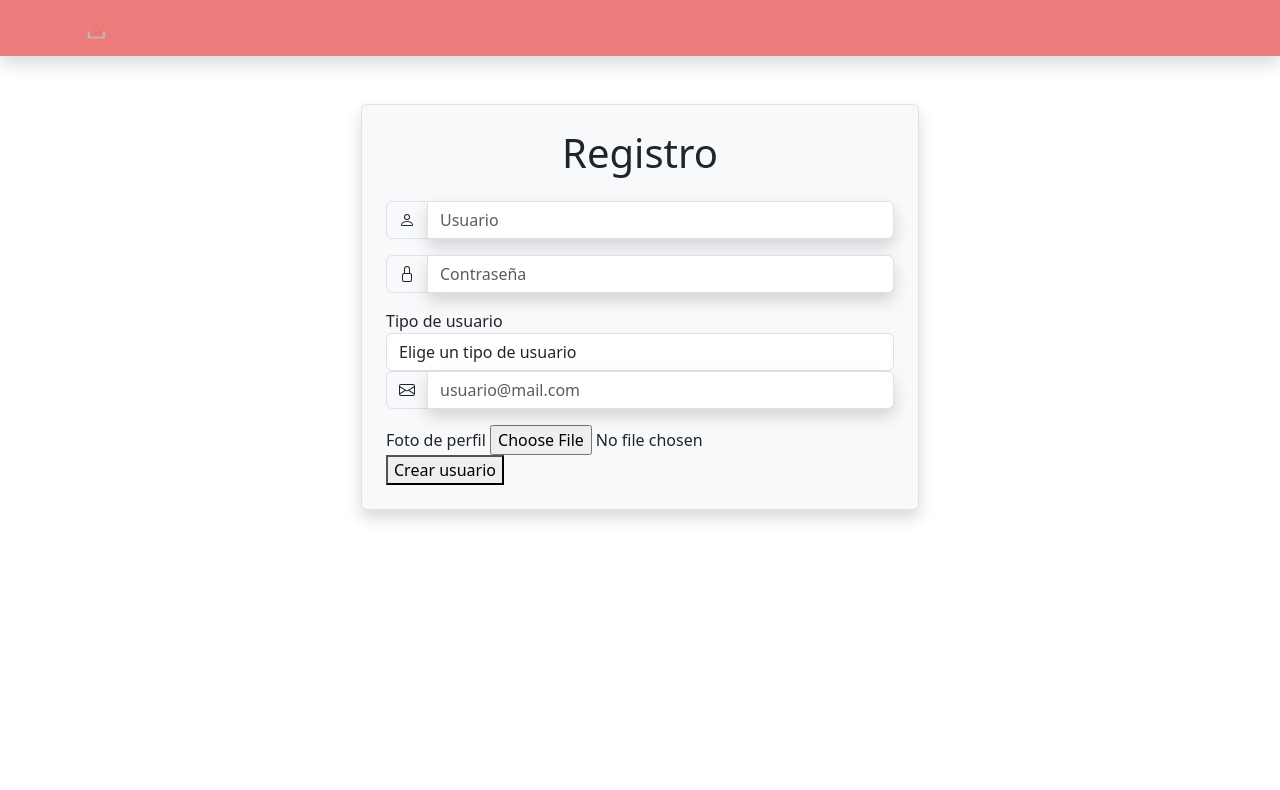
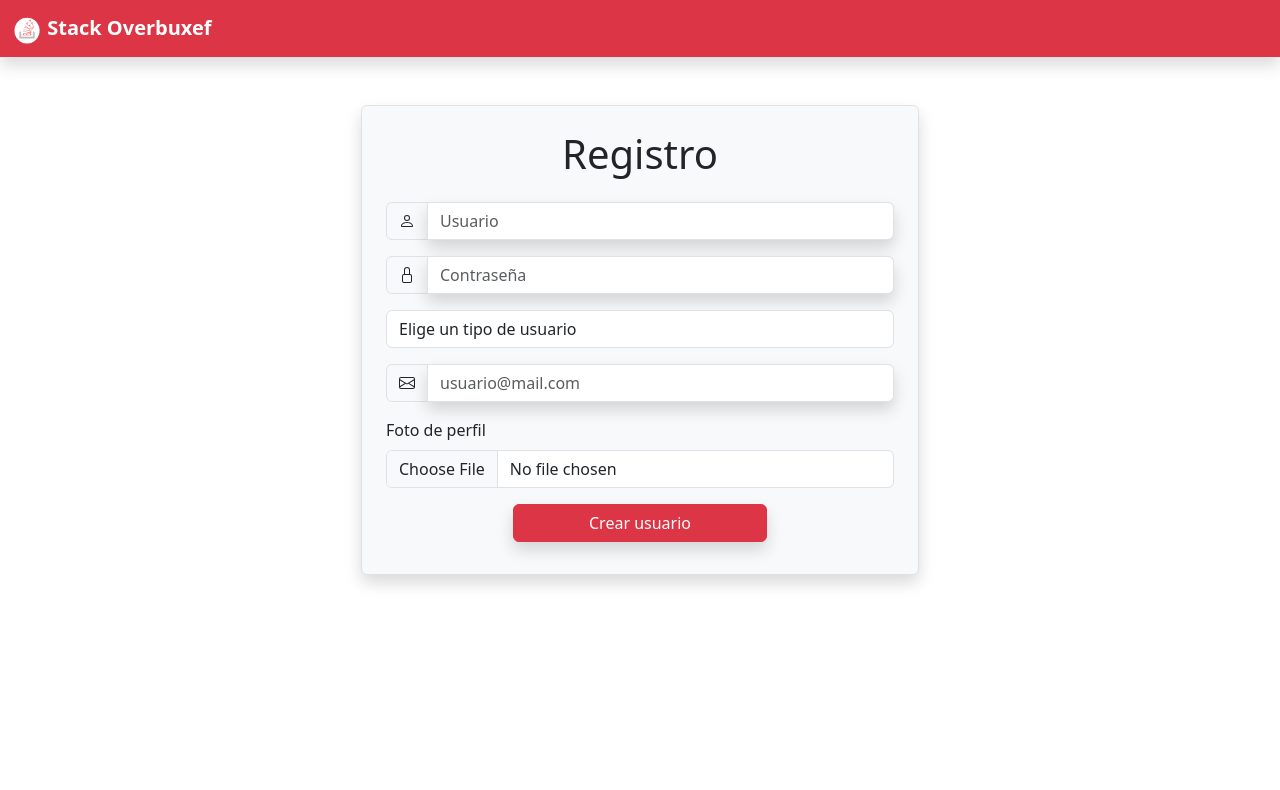
Before and after one commit to DCC-CC4401/2024-1-CC4401-1-grupo-4, a Django app: page /register in a window 1280 px wide. Shown: the top 790 px of the page. Before the commit the page ends 518 px from the top, so only its background shows below. Run offline with Django 3.2, Linux system fonts and the light colour scheme.

Commit message:
Login y Register UI
Se implementa el UI para la vista del login y el register.

```diff
--- a/stack_overbuxef/templates/register_user.html
+++ b/stack_overbuxef/templates/register_user.html
@@ -7,13 +7,15 @@
 </head>
 <body>
     {% load static %}
-    <nav class="navbar shadow" style="background-color: #ed7d7d;">
-        <div class="container">
-            <a class="navbar-brand" href="#">
-                <img src="{% static 'stack_overbuxef/images/stack_overbuxef_logo_1.png' %}" alt="Bootstrap" width="30" height="24">
+    <nav class="navbar shadow" style="background-color: #dc3545;">
+        <div class="container-fluid">
+            <a class="navbar-brand" href="/">
+                <img src="{% static 'images/stackoverbuxef_logo.png' %}" alt="Logo" width="30" height="30" class="d-inline-block align-text-top">
+                <span style="color: white; font-weight: bold;">Stack Overbuxef</span>
             </a>
         </div>
     </nav>
+
     <div class="container d-flex justify-content-center align-items-start min-vh-100 pt-5">
         <div class="panel-body col-md-6 p-4 shadow border rounded bg-light">
             <h1 class="text-center mb-4"> Registro </h1>
@@ -37,8 +39,7 @@
                     <input type="password" id="contraseña" name="contraseña" class="form-control shadow" required placeholder="Contraseña">
                 </div>
 
-                <div>
-                    <label for="tipo_usuario">Tipo de usuario</label>
+                <div class="input-group mb-3">
                     <select id="tipo_usuario" class="form-control" name="tipo_usuario" required>
                         <option class="disabled" vale="">Elige un tipo de usuario</option>
                         <option value="ES">Estudiante</option>
@@ -56,9 +57,9 @@
                     <input type="email" id="mail" name="mail" class="form-control shadow" required placeholder="usuario@mail.com">
                 </div>
 
-                <div>
-                    <label for="foto">Foto de perfil</label>
-                    <input type="file" id="foto" name="foto" accept="image/*">
+                <div class="mb-3">
+                    <label for="foto" class="form-label">Foto de perfil</label>
+                    <input class="form-control" type="file" id="foto" name="foto" accept="image/*">
                 </div>
 
                 {% if error %}
@@ -67,7 +68,9 @@
                 </div>
                 {% endif %}
 
-                <button type="submit">Crear usuario</button>
+                <div class="d-flex flex-column align-items-center">
+                    <button type="submit" class="btn btn-danger shadow mb-2" style="width: 50%;">Crear usuario</button>
+                </div>
         </div>
     </div>
     </form>
```
Also changed, not shown: stack_overbuxef/templates/login.html (+9 -4 lines), stack_overbuxef/images/stack_overbuxef_logo_1.png (deleted), stack_overbuxef/static/images/stack_overbuxef_logo_1.png (added), stack_overbuxef/static/images/stackoverbuxef_logo.png (added).
